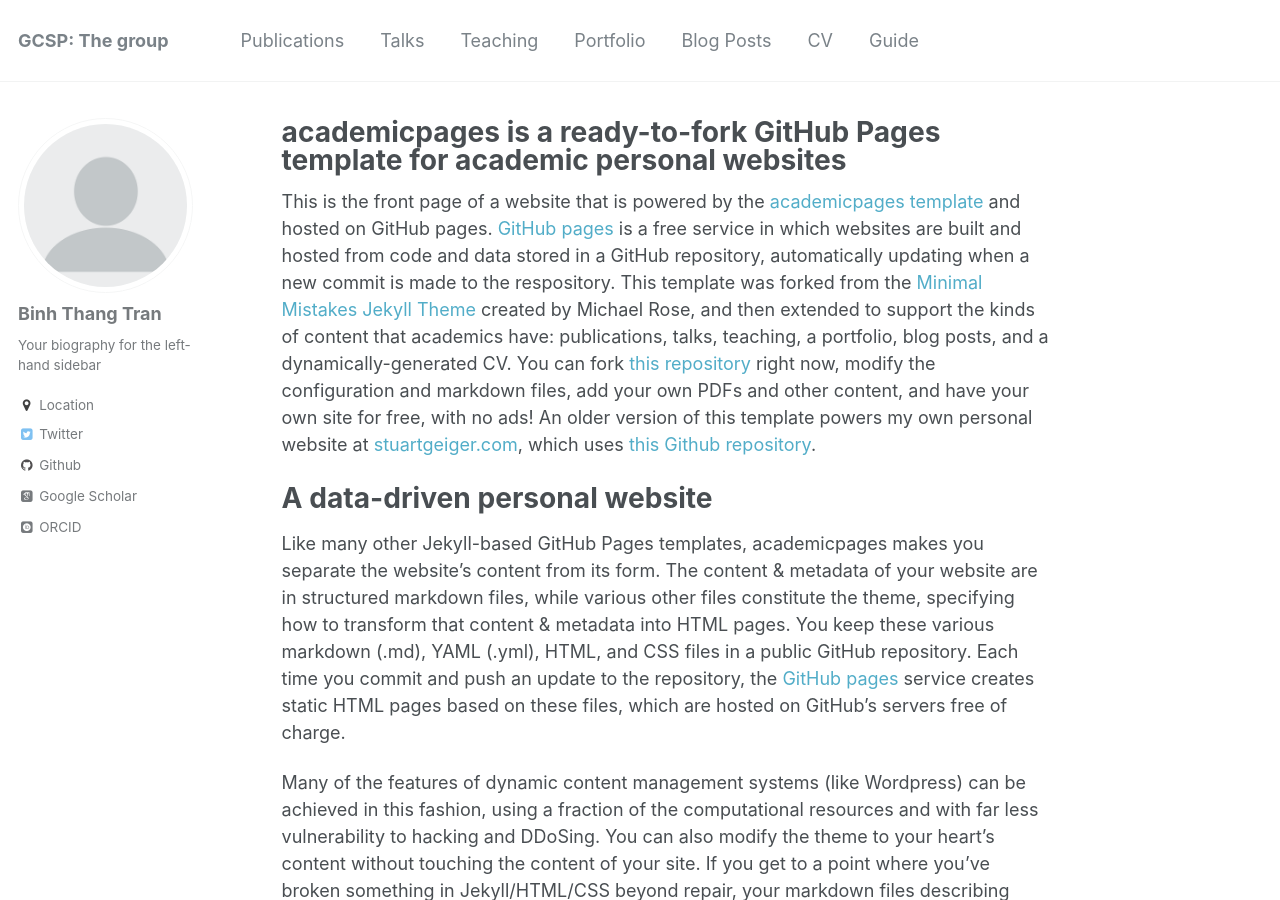
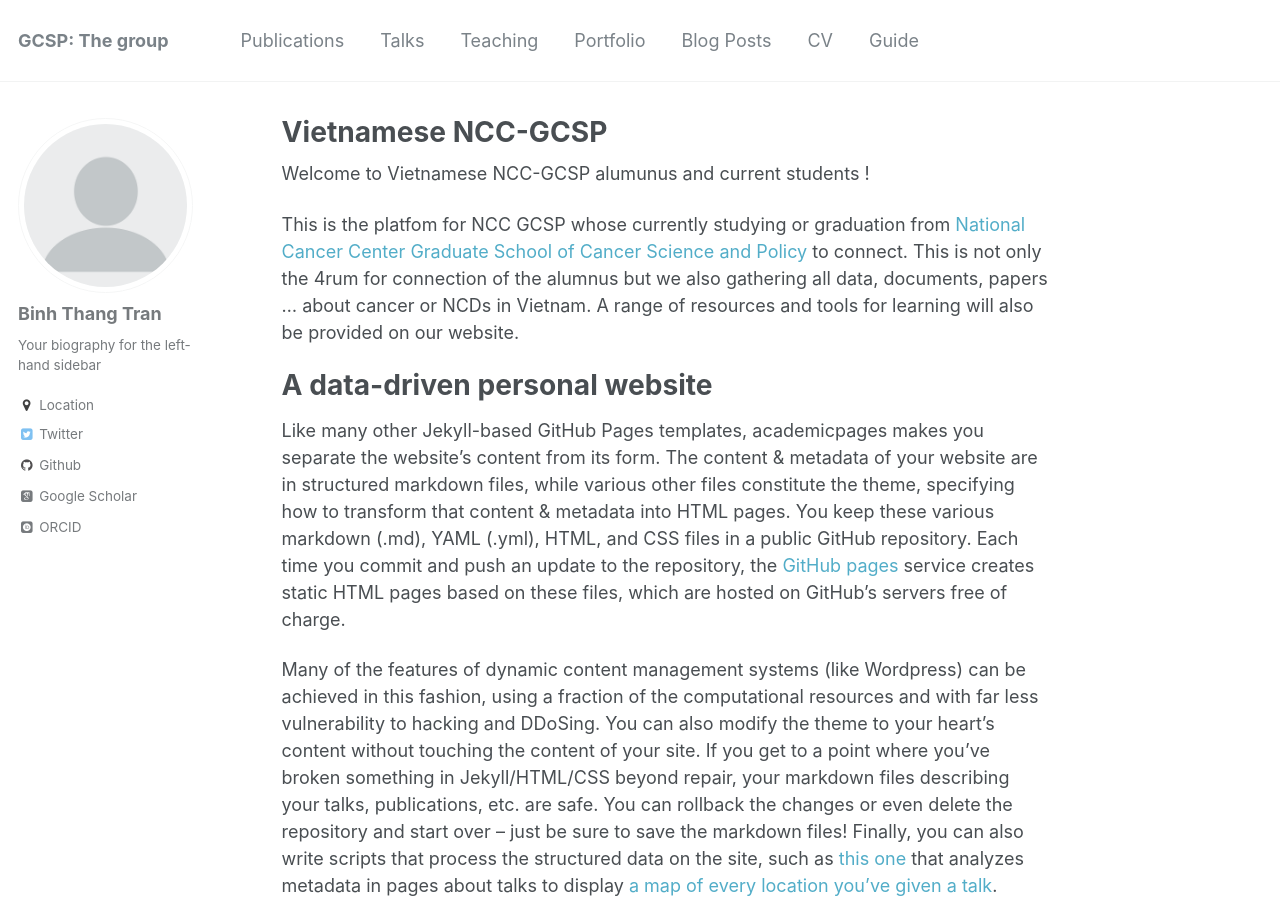
Before and after one commit to kklot/gcsp, a Jekyll site: the page built from _pages/about.md, in a window 1280 px wide and 900 px high. Built offline with Jekyll 4.4.1, drawn with Linux system fonts in a browser that asks for light colours; some web fonts are replaced.

Commit message:
Update about.md

```diff
--- a/_pages/about.md
+++ b/_pages/about.md
@@ -1,14 +1,17 @@
 ---
 permalink: /
-title: "academicpages is a ready-to-fork GitHub Pages template for academic personal websites"
+title: "Vietnamese NCC-GCSP"
 excerpt: "About me"
 author_profile: true
 redirect_from:
   - /about/
   - /about.html
 ---
+Welcome to Vietnamese NCC-GCSP alumunus and current students !
 
-This is the front page of a website that is powered by the [academicpages template](https://github.com/academicpages/academicpages.github.io) and hosted on GitHub pages. [GitHub pages](https://pages.github.com) is a free service in which websites are built and hosted from code and data stored in a GitHub repository, automatically updating when a new commit is made to the respository. This template was forked from the [Minimal Mistakes Jekyll Theme](https://mmistakes.github.io/minimal-mistakes/) created by Michael Rose, and then extended to support the kinds of content that academics have: publications, talks, teaching, a portfolio, blog posts, and a dynamically-generated CV. You can fork [this repository](https://github.com/academicpages/academicpages.github.io) right now, modify the configuration and markdown files, add your own PDFs and other content, and have your own site for free, with no ads! An older version of this template powers my own personal website at [stuartgeiger.com](http://stuartgeiger.com), which uses [this Github repository](https://github.com/staeiou/staeiou.github.io).
+This is the platfom for NCC GCSP whose currently studying or graduation from  [National Cancer Center Graduate School of Cancer Science and Policy](http://www.ncc-gcsp.ac.kr/) to connect. This is not only the 4rum for connection of the alumnus but we also gathering all data, documents, papers ... about cancer or NCDs in Vietnam. A range of resources and tools for learning will also be provided on our website.
+
+
 
 A data-driven personal website
 ======
```
